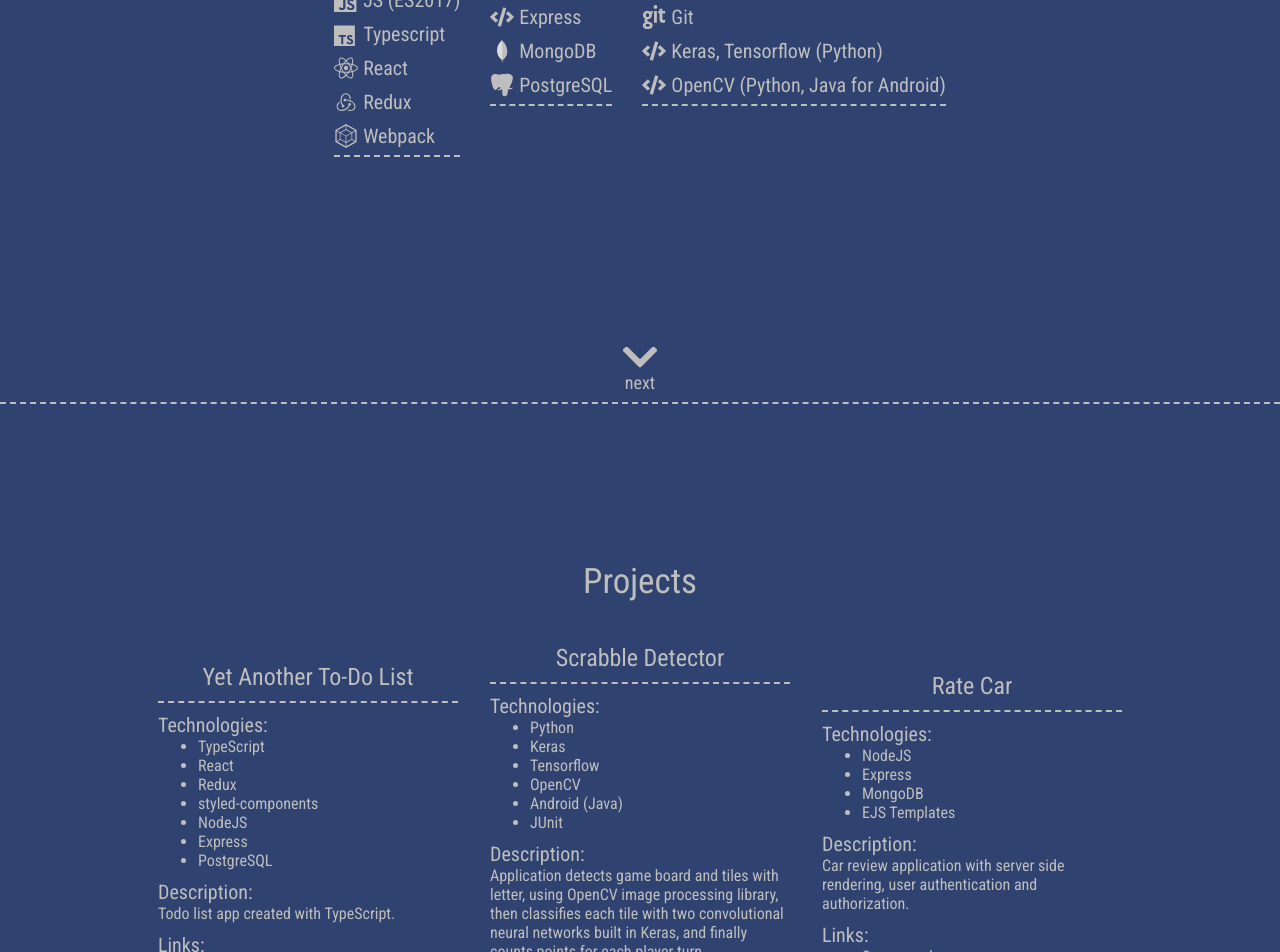
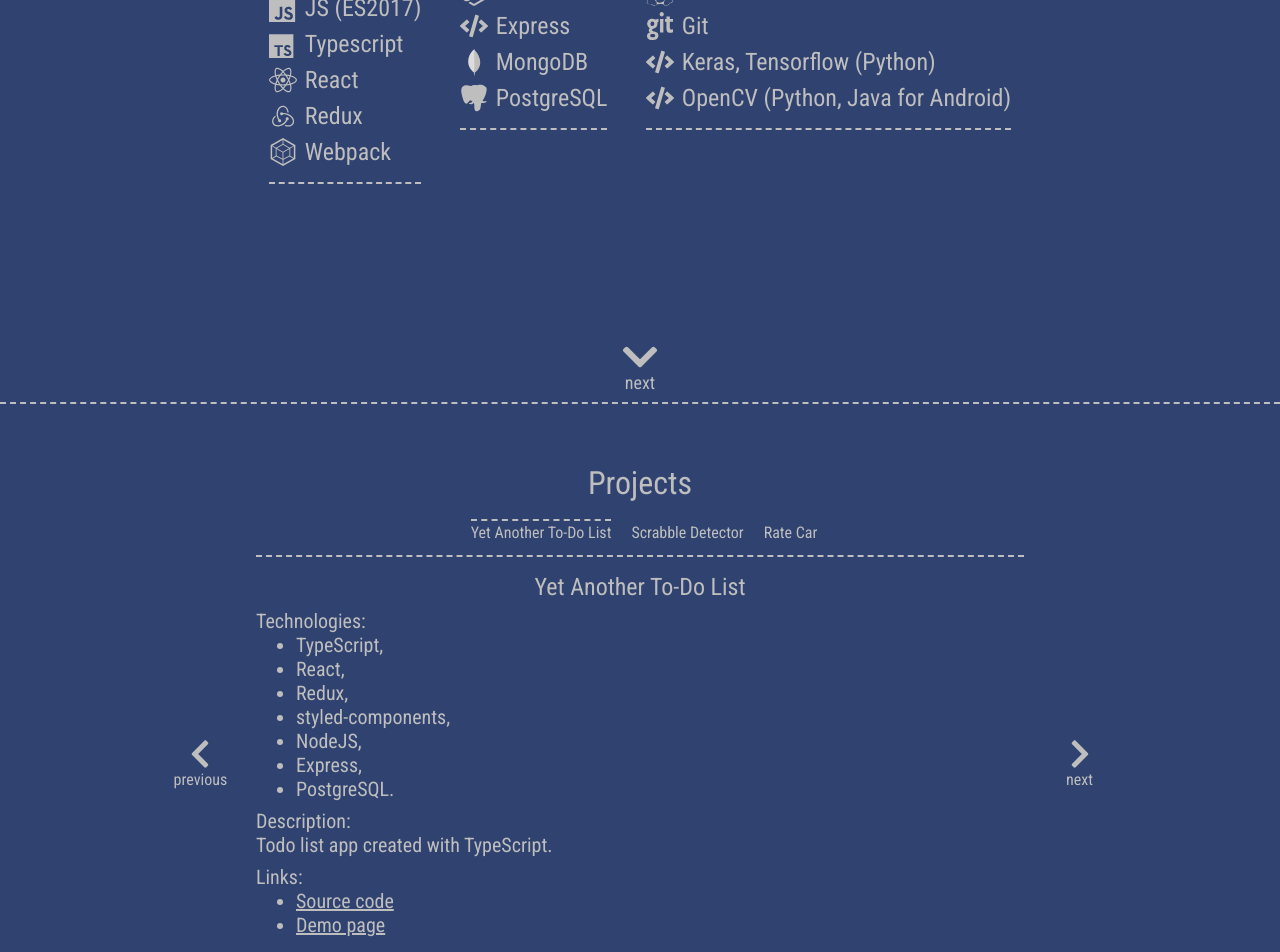
Before and after one commit to WalenPiotr/portfolio, a React app: page / in a window 1280 px wide. Shown: the part 1200-2152 px from the top of the page. Built offline with nearby package versions, Linux system fonts and the light colour scheme.

Commit message:
Refactor

```diff
--- a/src/components/App.tsx
+++ b/src/components/App.tsx
@@ -49,6 +49,57 @@
     };
 
     render() {
+        const projects = [
+            {
+                name: 'Yet Another To-Do List',
+                technologies: [
+                    'TypeScript',
+                    'React',
+                    'Redux',
+                    'styled-components',
+                    'NodeJS',
+                    'Express',
+                    'PostgreSQL',
+                ],
+                description: 'Todo list app created with TypeScript.',
+                links: new Map([
+                    [
+                        'Source code',
+                        'https://github.com/WalenPiotr/YetAnotherToDoApp',
+                    ],
+                    ['Demo page', 'https://todos-typescript.herokuapp.com/'],
+                ]),
+            },
+            {
+                name: 'Scrabble Detector',
+                technologies: [
+                    'Python',
+                    'Keras',
+                    'Tensorflow',
+                    'OpenCV',
+                    'Android (Java)',
+                    'JUnit',
+                ],
+                description:
+                    'Automatic point counting system for Scrabble game. Application detects game board and tiles with letter, using OpenCV image processing library, then classifies each tile with two convolutional neural networks built in Keras, and finally counts points for each player turn.',
+                links: new Map([
+                    [
+                        'Source code',
+                        'https://github.com/WalenPiotr/Scrabble-Detector',
+                    ],
+                ]),
+            },
+            {
+                name: 'Rate Car',
+                technologies: ['NodeJS', 'Express', 'MongoDB', 'EJS Templates'],
+                description:
+                    'Car review application with server side rendering, user authentication and authorization.',
+                links: new Map([
+                    ['Source code', 'https://github.com/WalenPiotr/Rate-Car'],
+                    ['Demo page', 'https://rate-car.herokuapp.com/'],
+                ]),
+            },
+        ];
         const views = [
             { name: 'Home', component: <Home /> },
             {
@@ -57,7 +108,7 @@
             },
             {
                 name: 'Projects',
-                component: <Projects />,
+                component: <Projects projects={projects} />,
             },
             {
                 name: 'Credits',
@@ -66,7 +117,7 @@
         ];
 
         return (
-            <div className="App">
+            <div>
                 <Navbar views={views} createHandler={this.createHandler} />
                 <Pages
                     views={views}
--- a/src/components/Page.tsx
+++ b/src/components/Page.tsx
@@ -49,8 +49,6 @@
 
 const IconWrapper = styled.div`
     margin-bottom: -5px;
-    width: 100%;
-
     width: 40px;
     height: 40px;
     ${media.sm`
--- a/src/icons/index.tsx
+++ b/src/icons/index.tsx
@@ -14,11 +14,15 @@
 import ts from '@icons/technology/ts';
 import webpack from '@icons/technology/webpack';
 import love from '@icons/other/love';
+import left from '@icons/navigation/left';
+import right from '@icons/navigation/right';
 
 const Icon = {
     navigation: {
         up,
         down,
+        right,
+        left,
     },
     technology: {
         css,
--- /dev/null
+++ b/src/icons/navigation/left.tsx
@@ -0,0 +1,21 @@
+import * as React from 'react';
+import IIcon from '@typings/IIcon';
+
+const left = ({ theme }: IIcon) => (
+    <svg
+        aria-hidden="true"
+        data-prefix="fas"
+        data-icon="chevron-left"
+        role="img"
+        xmlns="http://www.w3.org/2000/svg"
+        viewBox="0 0 320 512"
+        height="100%"
+        width="100%"
+    >
+        <path
+            fill="currentColor"
+            d="M34.52 239.03L228.87 44.69c9.37-9.37 24.57-9.37 33.94 0l22.67 22.67c9.36 9.36 9.37 24.52.04 33.9L131.49 256l154.02 154.75c9.34 9.38 9.32 24.54-.04 33.9l-22.67 22.67c-9.37 9.37-24.57 9.37-33.94 0L34.52 272.97c-9.37-9.37-9.37-24.57 0-33.94z"
+        />
+    </svg>
+);
+export default left;
--- /dev/null
+++ b/src/icons/navigation/right.tsx
@@ -0,0 +1,22 @@
+import * as React from 'react';
+import IIcon from '@typings/IIcon';
+
+const right = ({ theme }: IIcon) => (
+    <svg
+        aria-hidden="true"
+        data-prefix="fas"
+        data-icon="chevron-right"
+        role="img"
+        xmlns="http://www.w3.org/2000/svg"
+        viewBox="0 0 320 512"
+        height="100%"
+        width="100%"
+    >
+        <path
+            fill="currentColor"
+            d="M285.476 272.971L91.132 467.314c-9.373 9.373-24.569 9.373-33.941 0l-22.667-22.667c-9.357-9.357-9.375-24.522-.04-33.901L188.505 256 34.484 101.255c-9.335-9.379-9.317-24.544.04-33.901l22.667-22.667c9.373-9.373 24.569-9.373 33.941 0L285.475 239.03c9.373 9.372 9.373 24.568.001 33.941z"
+        />
+    </svg>
+);
+
+export default right;
--- a/src/icons/other/love.tsx
+++ b/src/icons/other/love.tsx
@@ -9,6 +9,8 @@
         role="img"
         xmlns="http://www.w3.org/2000/svg"
         viewBox="0 0 512 512"
+        width="100%"
+        height="100%"
     >
         <path
             fill="currentColor"
--- a/src/pages/Projects.tsx
+++ b/src/pages/Projects.tsx
@@ -1,33 +1,23 @@
 import * as React from 'react';
-import styled from 'styled-components';
+import styled, { keyframes } from 'styled-components';
 import theme from '@constants/theme';
+import Icon from '@icons/index';
+import media from '@constants/media';
 
 const Box = styled.div`
+    width: 100%;
+    height: 100%;
+    flex-grow: 1;
+    flex-shrink: 0;
     display: flex;
-    justify-content: center;
     align-items: center;
     flex-direction: column;
     color: ${theme.fontPrimaryColor};
 `;
 
 const Title = styled.span`
-    font-size: 35px;
-`;
-
-const PaneGroup = styled.div`
-    display: flex;
-    flex-wrap: wrap;
-    justify-content: center;
-    align-items: center;
-    margin-top: 2vh;
-`;
-
-const PaneBox = styled.span`
-    margin: 2vh;
-    padding-bottom: 10px;
-    padding-top: 10px;
-    width: 300px;
-    border-bottom: 2px dashed ${theme.fontPrimaryColor};
+    font-size: 4vh;
+    margin-bottom: 2vh;
 `;
 
 const Pane = ({
@@ -41,24 +31,53 @@
     technologies: string[];
     links: Map<string, string>;
 }) => {
+    const coolBoxKeyframes = keyframes`
+        0% {
+            opacity: 0;
+        }
+        100% {
+            opacity: 1;
+        }
+    `;
+    const PaneBox = styled.span`
+        border-top: 2px dashed ${theme.fontPrimaryColor};
+        border-bottom: 2px dashed ${theme.fontPrimaryColor};
+        opacity: 100%;
+        animation-name: ${coolBoxKeyframes};
+        animation-duration: 0.4s;
+        animation-timing-function: linear;
+        animation-delay: 0s;
+        animation-iteration-count: 1;
+        animation-direction: normal;
+        animation-fill-mode: forwards;
+        animation-play-state: running;
+
+        width: 60vw;
+        padding-bottom: 2vh;
+        padding-top: 2vh;
+        margin-left: 2vw;
+        margin-right: 2vw;
+        margin-bottom: 2vh;
+    `;
+
     const Title = styled.div`
         display: flex;
         justify-content: center;
-        font-size: 24px;
-        padding-bottom: 10px;
-        border-bottom: 2px dashed ${theme.fontPrimaryColor};
+        font-size: 3vh;
     `;
+
     const Subtitile = styled.div`
-        padding-top: 10px;
-        font-size: 20px;
+        font-size: 2.5vh;
+        margin-top: 1vh;
     `;
+
     const List = styled.ul`
-        font-size: 16px;
-        margin: 0px;
+        font-size: 2.5vh;
+        margin: 0;
     `;
 
     const Standard = styled.div`
-        font-size: 16px;
+        font-size: 2.5vh;
     `;
     const Link = styled.a`
         color: ${theme.fontPrimaryColor};
@@ -68,14 +87,23 @@
         <PaneBox>
             <Title>{name}</Title>
             <Subtitile>Technologies: </Subtitile>
-            <List>{technologies.map(tech => <li>{tech}</li>)}</List>
+            <List>
+                {technologies.map(
+                    (tech, index) =>
+                        index == technologies.length - 1 ? (
+                            <li key={tech}>{tech}. </li>
+                        ) : (
+                            <li key={tech}>{tech}, </li>
+                        ),
+                )}
+            </List>
             <Subtitile>Description: </Subtitile>
             <Standard>{description}</Standard>
             <Subtitile> Links: </Subtitile>
             <List>
                 {Array.from(links.entries()).map(
                     ([name, url]: [string, string]) => (
-                        <li>
+                        <li key={name}>
                             <Link href={url}>{name}</Link>
                         </li>
                     ),
@@ -85,77 +113,187 @@
     );
 };
 
-const projects = {};
+const ProjectBox = styled.div`
+    display: flex;
+    align-items: center;
+    justify-content: center;
+    width: 100%;
+`;
 
-const Projects = () => (
-    <Box>
-        <Title>Projects</Title>
-        <PaneGroup>
-            <Pane
-                name={'Yet Another To-Do List'}
-                technologies={[
-                    'TypeScript',
-                    'React',
-                    'Redux',
-                    'styled-components',
-                    'NodeJS',
-                    'Express',
-                    'PostgreSQL',
-                ]}
-                description={'Todo list app created with TypeScript.'}
-                links={
-                    new Map([
-                        [
-                            'Source code',
-                            'https://github.com/WalenPiotr/YetAnotherToDoApp',
-                        ],
-                        [
-                            'Demo page',
-                            'https://todos-typescript.herokuapp.com/',
-                        ],
-                    ])
-                }
-            />
-            <Pane
-                name={'Scrabble Detector'}
-                technologies={[
-                    'Python',
-                    'Keras',
-                    'Tensorflow',
-                    'OpenCV',
-                    'Android (Java)',
-                    'JUnit',
-                ]}
-                description={
-                    'Application detects game board and tiles with letter, using OpenCV image processing library, then classifies each tile with two convolutional neural networks built in Keras, and finally counts points for each player turn.'
-                }
-                links={
-                    new Map([
-                        [
-                            'Source code',
-                            'https://github.com/WalenPiotr/Scrabble-Detector',
-                        ],
-                    ])
-                }
-            />
-            <Pane
-                name={'Rate Car'}
-                technologies={['NodeJS', 'Express', 'MongoDB', 'EJS Templates']}
-                description={
-                    'Car review application with server side rendering, user authentication and authorization.'
-                }
-                links={
-                    new Map([
-                        [
-                            'Source code',
-                            'https://github.com/WalenPiotr/Rate-Car',
-                        ],
-                        ['Demo page', 'https://rate-car.herokuapp.com/'],
-                    ])
-                }
-            />
-        </PaneGroup>
-    </Box>
-);
+interface IProject {
+    name: string;
+    technologies: string[];
+    description: string;
+    links: Map<string, string>;
+}
+
+interface ProjectsState {
+    current: number;
+}
+
+interface ProjectsProps {
+    projects: IProject[];
+}
+
+const Arrow = styled.button`
+    font-family: 'Roboto Condensed';
+    color: ${theme.fontPrimaryColor};
+    border: none;
+    background-color: rgba(0, 0, 0, 0);
+    height: 100%;
+    width: 60px;
+    display: flex;
+    flex-direction: column;
+    justify-content: center;
+    align-items: center;
+    &:focus {
+        outline: none;
+    }
+    &:hover {
+        color: ${theme.fontHighlightColor};
+    }
+`;
+
+const IconWrapper = styled.div`
+    width: 4vh;
+    height: 4vh;
+`;
+
+const Text = styled.div`
+    font-size: 2vh;
+`;
+class Projects extends React.Component<ProjectsProps, any> {
+    state: ProjectsState = {
+        current: 0,
+    };
+    panes = this.props.projects.map((project, index) => (
+        <Pane
+            key={project.name}
+            name={project.name}
+            links={project.links}
+            description={project.description}
+            technologies={project.technologies}
+        />
+    ));
+
+    handleNext = () => {
+        if (this.state.current < this.panes.length - 1) {
+            this.setState((prevState: ProjectsState) => ({
+                ...prevState,
+                current: prevState.current + 1,
+            }));
+        } else {
+            this.setState((prevState: ProjectsState) => ({
+                ...prevState,
+                current: 0,
+            }));
+        }
+    };
+
+    handlePrevious = () => {
+        if (this.state.current > 0) {
+            this.setState((prevState: ProjectsState) => ({
+                ...prevState,
+                current: prevState.current - 1,
+            }));
+        } else {
+            this.setState((prevState: ProjectsState) => ({
+                ...prevState,
+                current: this.panes.length - 1,
+            }));
+        }
+    };
+
+    handleClick = (index: number) => () => {
+        this.setState((prevState: ProjectsState) => ({
+            ...prevState,
+            current: index,
+        }));
+    };
+
+    render() {
+        return (
+            <Box>
+                <Title>Projects</Title>
+                <Navigation
+                    current={this.state.current}
+                    projects={this.props.projects}
+                    handleClick={this.handleClick}
+                />
+                <ProjectBox>
+                    <Arrow onClick={this.handlePrevious}>
+                        <IconWrapper>
+                            <Icon.navigation.left theme={theme} />
+                        </IconWrapper>
+
+                        <Text>previous</Text>
+                    </Arrow>
+                    {this.panes[this.state.current]}
+                    <Arrow onClick={this.handleNext}>
+                        <IconWrapper>
+                            <Icon.navigation.right theme={theme} />
+                        </IconWrapper>
+                        <Text>next</Text>
+                    </Arrow>
+                </ProjectBox>
+            </Box>
+        );
+    }
+}
+
+const Line = styled.div`
+    width: ${({ current }: { current: boolean }) => (current ? '100%' : '0')};
+    transition: width 0.2s linear;
+    border-bottom: 2px dashed ${theme.fontPrimaryColor};
+    margin-bottom: 2px;
+`;
+
+const Button = styled.button`
+    font-family: 'Roboto Condensed';
+    color: ${theme.fontPrimaryColor};
+    border: none;
+    background-color: rgba(0, 0, 0, 0);
+    display: flex;
+    flex-direction: column;
+    justify-content: center;
+
+    &:focus {
+        outline: none;
+    }
+    &:hover {
+        color: ${theme.fontHighlightColor};
+    }
+    &:hover ${Line} {
+        border-bottom: 2px dashed ${theme.fontHighlightColor};
+    }
+    margin-left: 1vh;
+    font-size: 2vh;
+`;
+
+const NavigationBox = styled.div`
+    display: flex;
+    align-items: center;
+    justify-content: center;
+    width: 100%;
+    margin-bottom: 1.5vh;
+`;
+
+const Navigation = ({
+    current,
+    projects,
+    handleClick,
+}: {
+    current: number;
+    projects: IProject[];
+    handleClick: (index: number) => () => void;
+}) => {
+    const titles = projects.map((project, index) => (
+        <Button key={project.name} onClick={handleClick(index)}>
+            <Line key={project.name} current={current === index} />
+            {project.name}
+        </Button>
+    ));
+    return <NavigationBox>{titles}</NavigationBox>;
+};
 
 export default Projects;
--- a/src/pages/Skills.tsx
+++ b/src/pages/Skills.tsx
@@ -10,13 +10,13 @@
     justify-content: center;
     align-items: center;
     flex-direction: column;
+    font-size: 3vh;
 `;
 
 const Title = styled.span`
-    font-size: 32px;
-    ${media.sm`
-        font-size: 24px;
-    `};
+    height: 4.5vh;
+    font-size: 4.5vh;
+    margin-bottom: 1.5vh;
 `;
 
 const ListWrapper = styled.div`
@@ -26,27 +26,21 @@
     flex-wrap: wrap;
 `;
 
-const Section = styled.div`
-    width: 100%;
-    border-bottom: 2px dashed ${theme.fontPrimaryColor};
-
-    margin-top: 5px;
-    margin-bottom: 5px;
-    ${media.sm`
-        margin-top: 2px;
-        margin-bottom: 2px;
-    `};
-`;
-
 const List = styled.ul`
     list-style-type: none;
     list-style-position: inside;
     padding: 0;
     display: block;
-    margin: 15px;
-    ${media.sm`
-        margin: 10px;
-    `};
+    border-bottom: 2px dashed ${theme.fontPrimaryColor};
+    border-top: 2px dashed ${theme.fontPrimaryColor};
+    margin-top: 1vh;
+    margin-bottom: 1vh;
+    margin-left: 1.5vw;
+    margin-right: 1.5vw;
+    padding-right: 0;
+    padding-left: 0;
+    padding-top: 1.5vh;
+    padding-bottom: 1.5vh;
 `;
 
 const Item = ({ icon, skill }: { icon: JSX.Element; skill: string }) => {
@@ -55,29 +49,17 @@
         justify-content: center;
         align-items: center;
         height: 100%;
-
-        width: 24px;
-        margin-right: 5px;
-        ${media.sm`
-            width: 18px;
-            margin-right: 3px;
-        `};
+        width: 3.5vh;
+        margin-right: 1vh;
     `;
 
     const ItemBox = styled.div`
+        height: 4.5vh;
+        font-size: 3vh;
         display: flex;
         align-items: center;
         overflow: hidden;
         white-space: nowrap;
-
-        height: 28px;
-        font-size: 20px;
-        margin-top: 6px;
-        ${media.sm`
-            height: 18px;
-            font-size: 14px;
-            margin-top: 3px;
-        `};
     `;
 
     return (
@@ -89,12 +71,10 @@
 };
 
 const SkillGroup = styled.div`
+    font-size: 3.5vh;
+    margin-bottom: 1vh;
     display: flex;
     justify-content: center;
-    font-size: 26px;
-    ${media.sm`
-        font-size: 20px;
-    `};
 `;
 
 const Skills = () => (
@@ -103,7 +83,6 @@
         <ListWrapper>
             <List>
                 <SkillGroup>Front-End</SkillGroup>
-                <Section />
                 <Item
                     icon={<Icon.technology.html theme={theme} />}
                     skill="HTML"
@@ -132,11 +111,9 @@
                     icon={<Icon.technology.webpack theme={theme} />}
                     skill="Webpack"
                 />
-                <Section />
             </List>
             <List>
                 <SkillGroup>Back-End</SkillGroup>
-                <Section />
                 <Item
                     icon={<Icon.technology.nodejs theme={theme} />}
                     skill="NodeJS"
@@ -153,11 +130,9 @@
                     icon={<Icon.technology.postgre theme={theme} />}
                     skill="PostgreSQL"
                 />
-                <Section />
             </List>
             <List>
                 <SkillGroup>Other</SkillGroup>
-                <Section />
                 <Item
                     icon={<Icon.technology.linux theme={theme} />}
                     skill="Linux"
@@ -174,7 +149,6 @@
                     icon={<Icon.technology.filecode theme={theme} />}
                     skill="OpenCV (Python, Java for Android)"
                 />
-                <Section />
             </List>
         </ListWrapper>
     </Box>
```
Also changed, not shown: src/components/Navbar.tsx (+4 -4 lines), src/constants/media.ts (+4 -4 lines), src/pages/Credits.tsx (+37 -48 lines), src/pages/Home.tsx (+5 -2 lines).
